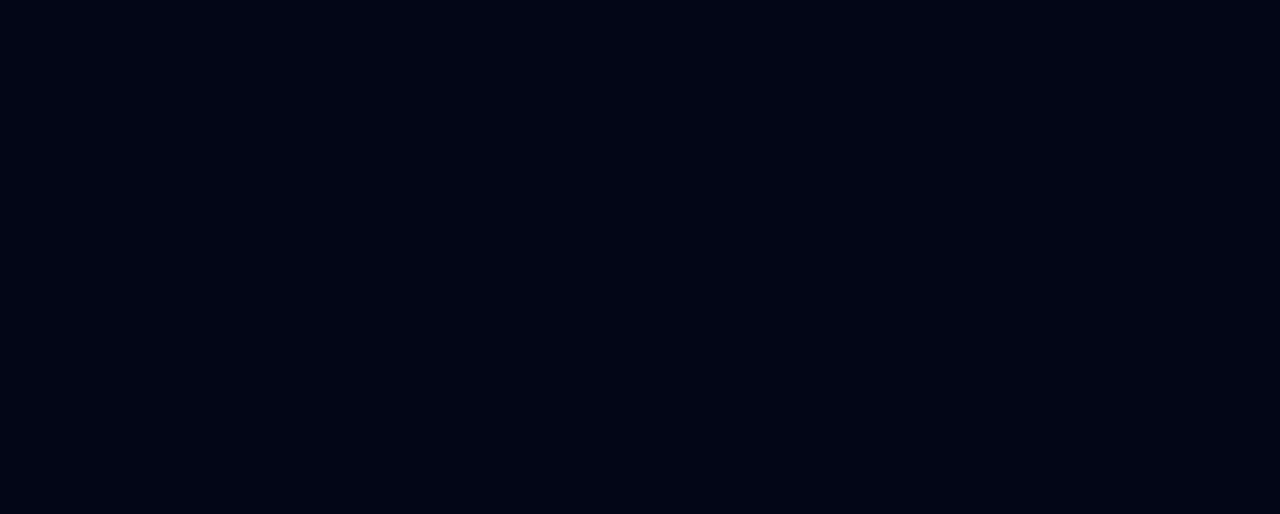
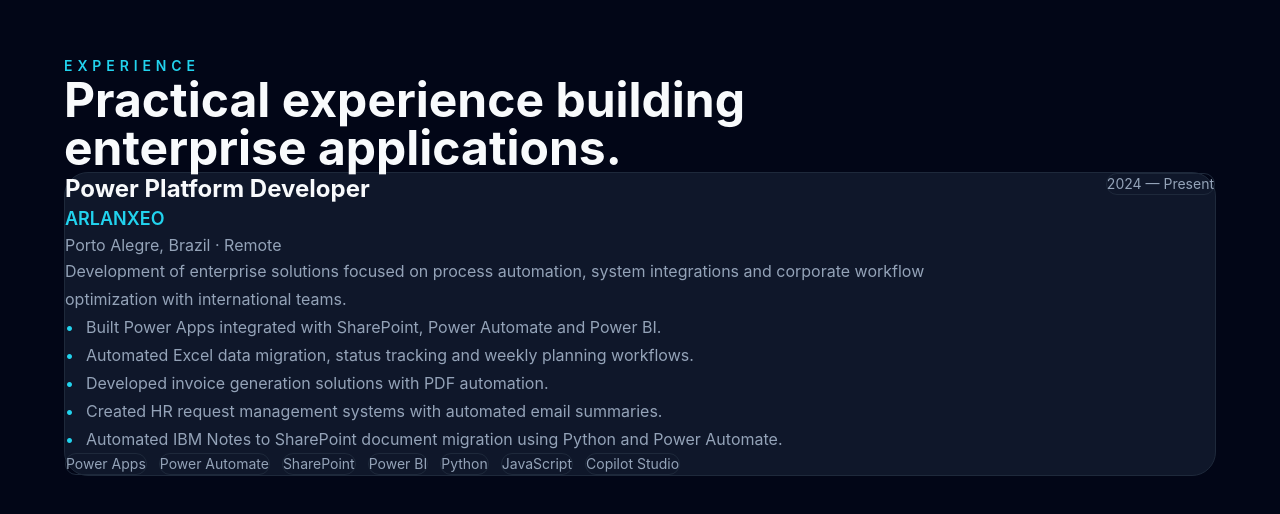
Before and after one commit to CaceresEly/Portifolio, a React (Vite) app: page / in a window 1280 px wide. Shown: the part 3334-3848 px from the top of the page. Before the commit the page ends 3200 px from the top, so only its background shows below. Built offline with nearby package versions, Linux system fonts and the light colour scheme.

Commit message:
feat: add experience section

```diff
--- a/src/app/App.tsx
+++ b/src/app/App.tsx
@@ -1,5 +1,6 @@
 import { Navbar } from '../components/layout/navbar';
 import { AboutSection } from '../components/sections/about_section';
+import { ExperienceSection } from '../components/sections/experience_section';
 import { ExpertiseSection } from '../components/sections/expertise_section';
 import { HeroSection } from '../components/sections/hero_section';
 import { ProjectsSection } from '../components/sections/projects_section';
@@ -14,6 +15,7 @@ function App() {
         <AboutSection />
         <ExpertiseSection />
         <ProjectsSection />
+        <ExperienceSection />
       </main>
     </>
   );
--- /dev/null
+++ b/src/components/sections/experience_section.tsx
@@ -0,0 +1,128 @@
+const experiences = [
+  {
+    role: 'Power Platform Developer',
+    company: 'ARLANXEO',
+    location: 'Porto Alegre, Brazil · Remote',
+    period: '2024 — Present',
+    description:
+      'Development of enterprise solutions focused on process automation, system integrations and corporate workflow optimization with international teams.',
+    highlights: [
+      'Built Power Apps integrated with SharePoint, Power Automate and Power BI.',
+      'Automated Excel data migration, status tracking and weekly planning workflows.',
+      'Developed invoice generation solutions with PDF automation.',
+      'Created HR request management systems with automated email summaries.',
+      'Automated IBM Notes to SharePoint document migration using Python and Power Automate.',
+    ],
+    stack: [
+      'Power Apps',
+      'Power Automate',
+      'SharePoint',
+      'Power BI',
+      'Python',
+      'JavaScript',
+      'Copilot Studio',
+    ],
+  },
+];
+
+function ExperienceSection() {
+  return (
+    <section
+      id="experience"
+      className="flex min-h-screen items-center justify-center px-6 py-24"
+    >
+      <div className="mx-auto w-full max-w-6xl">
+        <p
+          className="mb-4 text-sm font-semibold uppercase tracking-[0.35em]"
+          style={{ color: 'var(--color-primary)' }}
+        >
+          Experience
+        </p>
+
+        <h2 className="max-w-3xl text-4xl font-bold md:text-5xl">
+          Practical experience building enterprise applications.
+        </h2>
+
+        <div className="mt-14 space-y-8">
+          {experiences.map((experience) => (
+            <article
+              key={`${experience.company}-${experience.role}`}
+              className="rounded-3xl border p-8"
+              style={{
+                background: 'var(--color-surface)',
+                borderColor: 'var(--color-border)',
+              }}
+            >
+              <div className="flex flex-col gap-4 md:flex-row md:items-start md:justify-between">
+                <div>
+                  <h3 className="text-2xl font-bold">{experience.role}</h3>
+
+                  <p
+                    className="mt-2 text-lg font-semibold"
+                    style={{ color: 'var(--color-primary)' }}
+                  >
+                    {experience.company}
+                  </p>
+
+                  <p
+                    className="mt-2"
+                    style={{ color: 'var(--color-text-muted)' }}
+                  >
+                    {experience.location}
+                  </p>
+                </div>
+
+                <span
+                  className="rounded-full border px-4 py-2 text-sm"
+                  style={{
+                    borderColor: 'var(--color-border)',
+                    color: 'var(--color-text-muted)',
+                  }}
+                >
+                  {experience.period}
+                </span>
+              </div>
+
+              <p
+                className="mt-8 max-w-4xl leading-7"
+                style={{ color: 'var(--color-text-muted)' }}
+              >
+                {experience.description}
+              </p>
+
+              <ul className="mt-8 space-y-3">
+                {experience.highlights.map((highlight) => (
+                  <li
+                    key={highlight}
+                    className="flex gap-3 leading-7"
+                    style={{ color: 'var(--color-text-muted)' }}
+                  >
+                    <span style={{ color: 'var(--color-primary)' }}>•</span>
+                    <span>{highlight}</span>
+                  </li>
+                ))}
+              </ul>
+
+              <div className="mt-8 flex flex-wrap gap-3">
+                {experience.stack.map((tech) => (
+                  <span
+                    key={tech}
+                    className="rounded-full border px-4 py-2 text-sm"
+                    style={{
+                      borderColor: 'var(--color-border)',
+                      color: 'var(--color-text-muted)',
+                    }}
+                  >
+                    {tech}
+                  </span>
+                ))}
+              </div>
+            </article>
+          ))}
+        </div>
+      </div>
+    </section>
+  );
+}
+
+export { ExperienceSection };
```
